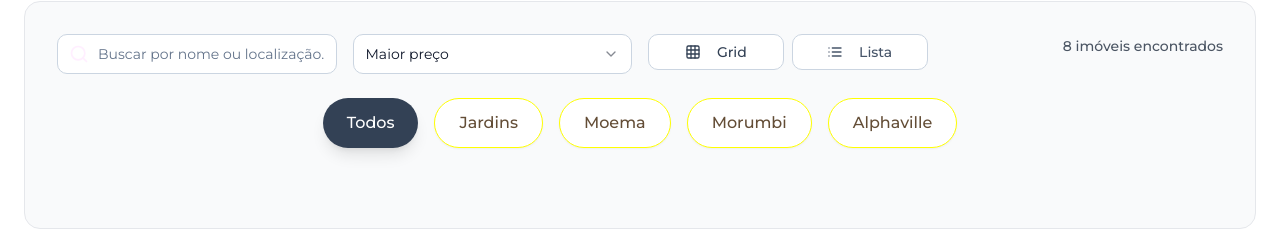
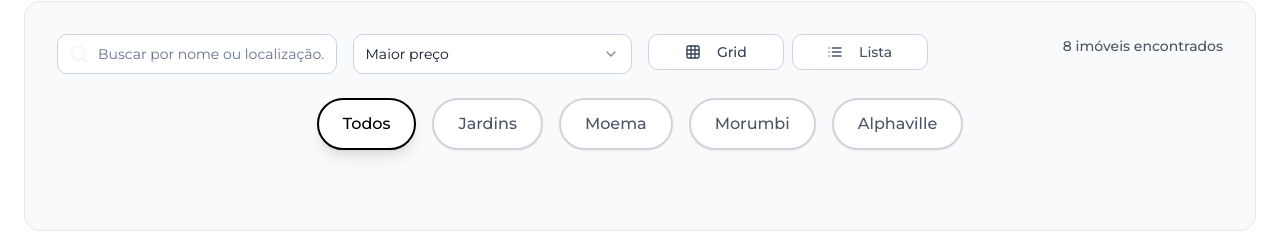
Before and after one commit to akamitatrush/luxe-residences-sp, a React (Vite) app: page /propriedades in a window 1280 px wide. Shown: the part 348-580 px from the top of the page. Built offline with nearby package versions, Linux system fonts and the light colour scheme.

Commit message:
Fix button colors
Change button text to black, background to white, and border to black.

```diff
--- a/src/components/PropertyFilters.tsx
+++ b/src/components/PropertyFilters.tsx
@@ -20,8 +20,8 @@ const PropertyFilters: React.FC<PropertyFiltersProps> = ({
           onClick={() => onFilterClick(filter)}
           className={`px-6 py-3 rounded-full font-medium transition-all duration-300 transform hover:scale-105 ${
             activeFilter === filter
-              ? 'bg-slate-700 text-white shadow-lg'
-              : 'bg-white text-foreground hover:bg-muted border border-border shadow-sm'
+              ? 'bg-white text-black border-2 border-black shadow-lg'
+              : 'bg-white text-gray-600 hover:bg-gray-50 border-2 border-gray-300 shadow-sm hover:border-gray-400'
           }`}
         >
           {filter}
```
